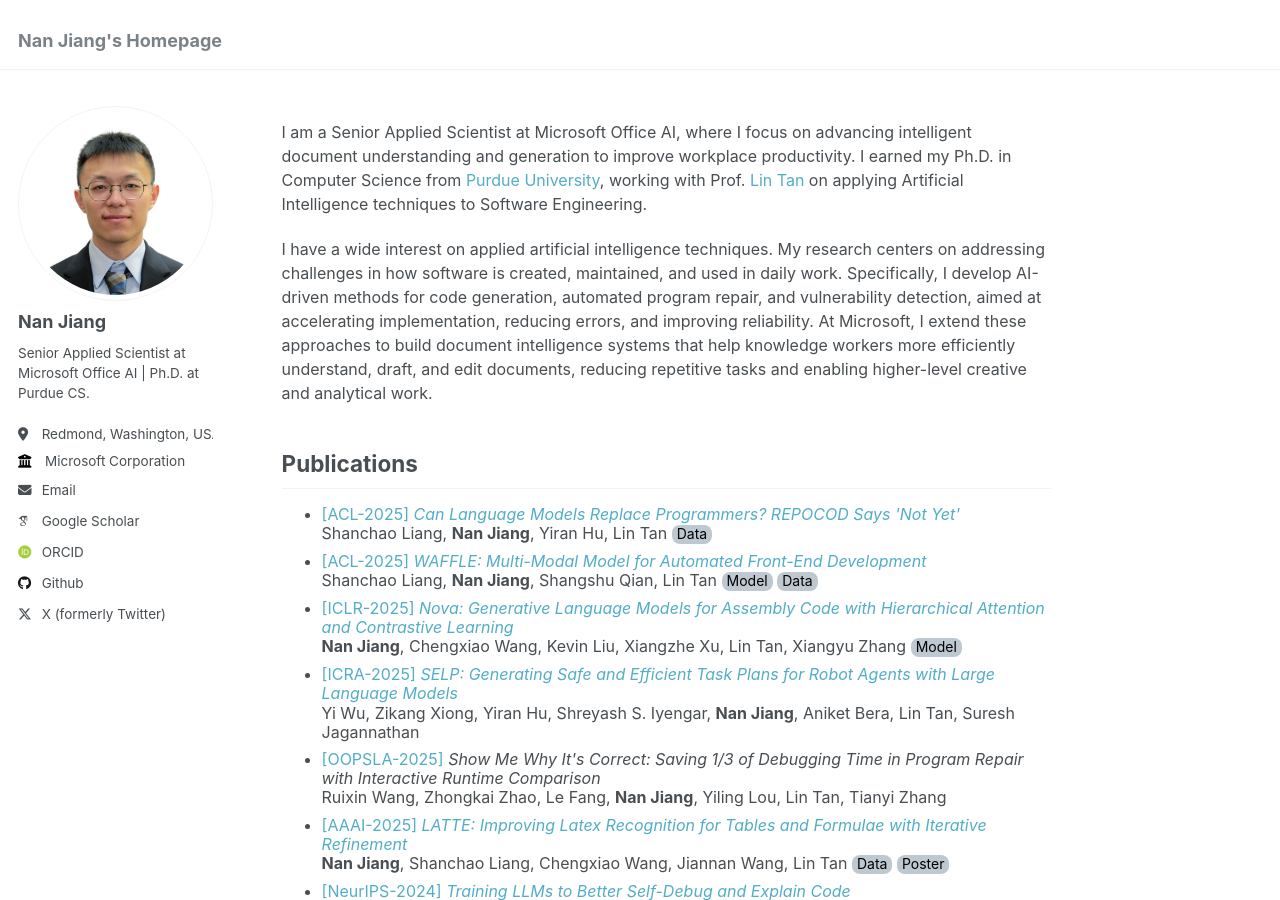
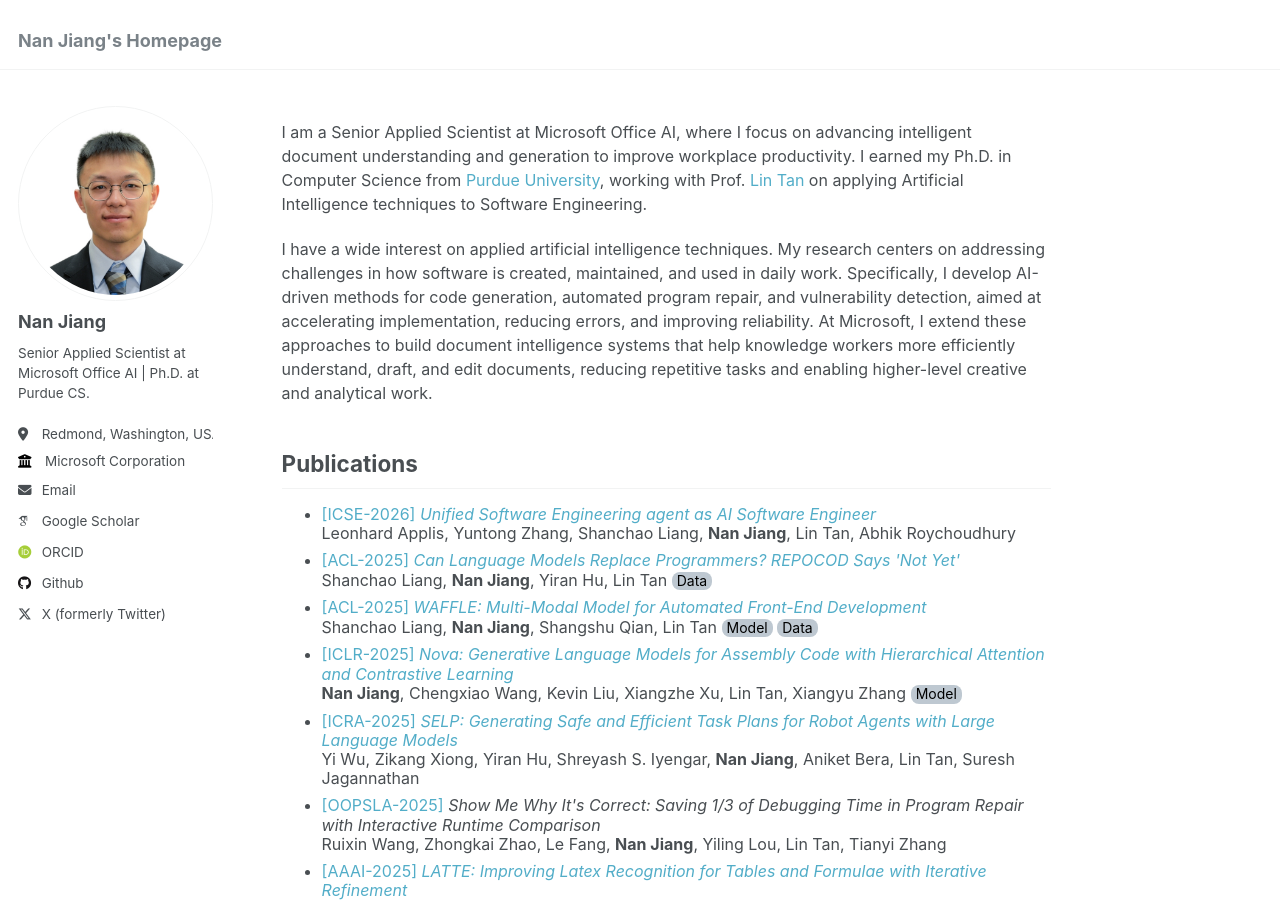
Before and after one commit to jiang719/jiang719.github.io, a Jekyll site: the page built from _pages/about.md, in a window 1280 px wide and 900 px high. Built offline with Jekyll 4.4.1, drawn with Linux system fonts in a browser that asks for light colours; some web fonts are replaced.

Commit message:
add a paper

```diff
--- a/_pages/about.md
+++ b/_pages/about.md
@@ -31,6 +31,12 @@ redirect_from:
 Publications
 -----
 <ul style="line-height: 1.2; font-size:16px">
+  <li>
+    <a href="https://conf.researchr.org/home/icse-2026" style="text-decoration: none;">[ICSE-2026]</a>
+    <a href="https://arxiv.org/abs/2506.14683" style="text-decoration: none;"><em>Unified Software Engineering agent as AI Software Engineer</em></a>
+    <br>
+    Leonhard Applis, Yuntong Zhang, Shanchao Liang, <b>Nan Jiang</b>, Lin Tan, Abhik Roychoudhury
+  </li>
   <li>
     <a href="https://2025.aclweb.org/" style="text-decoration: none;">[ACL-2025]</a>
     <a href="https://arxiv.org/abs/2410.21647" style="text-decoration: none;"><em>Can Language Models Replace Programmers? REPOCOD Says 'Not Yet'</em></a>
```
